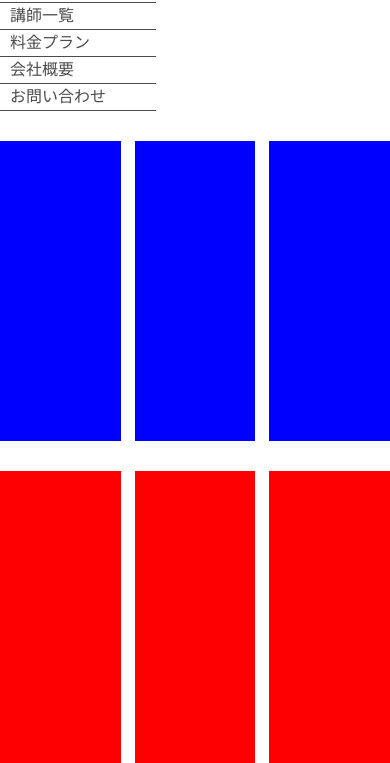
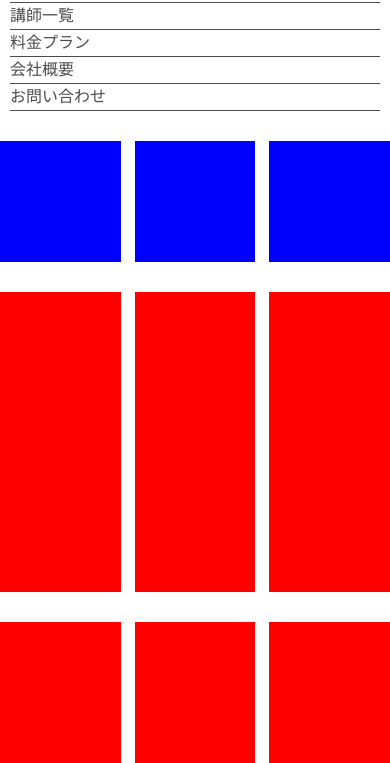
Before and after one commit to chihaty/nishidachiharu, a plain HTML site: page nishida_kadai02_01/index.html in a window 390 px wide. Shown: the part 81-844 px from the top of the page. Drawn offline with Linux system fonts and the light colour scheme.

Commit message:
第二回課題二回目のgit

```diff
--- a/nishida_kadai02_01/css/style.css
+++ b/nishida_kadai02_01/css/style.css
@@ -30,13 +30,14 @@ li:last-child {
     }
     ul {
         flex-direction: column;
-        padding: 0px;
-        width: 40%;
+        padding: 0px 10px;
+        width: 100%;
+        box-sizing: border-box;
     }
     li {
         border-right: none;
         border-bottom: 1px solid #4c4c4c;
-        padding: 5px 10px;
+        padding: 5px 0px;
     }
 }
 /* メイン */
@@ -52,7 +53,7 @@ main {
 .bluebox {
     background: blue;
     width: 31%;
-    height: 300px;
+    aspect-ratio: 1/1;
     margin-top: 30px;
 }
 /* 赤い箱６個 */
--- a/nishida_kadai02_01/index.html
+++ b/nishida_kadai02_01/index.html
@@ -34,10 +34,6 @@
                 <div class="redbox"></div>
                 <div class="redbox"></div>
             </div>
-            <h2>質問</h2>
-            <p>
-                boxのheightを指定しても、画面サイズが小さくなって横幅が変わるとその分縦長に変わってしまいます。縦幅の指定はどのようにするのがよいのかわかりませんでした。
-            </p>
         </main>
     </body>
 </html>
```
Also changed, not shown: 2 other files.
